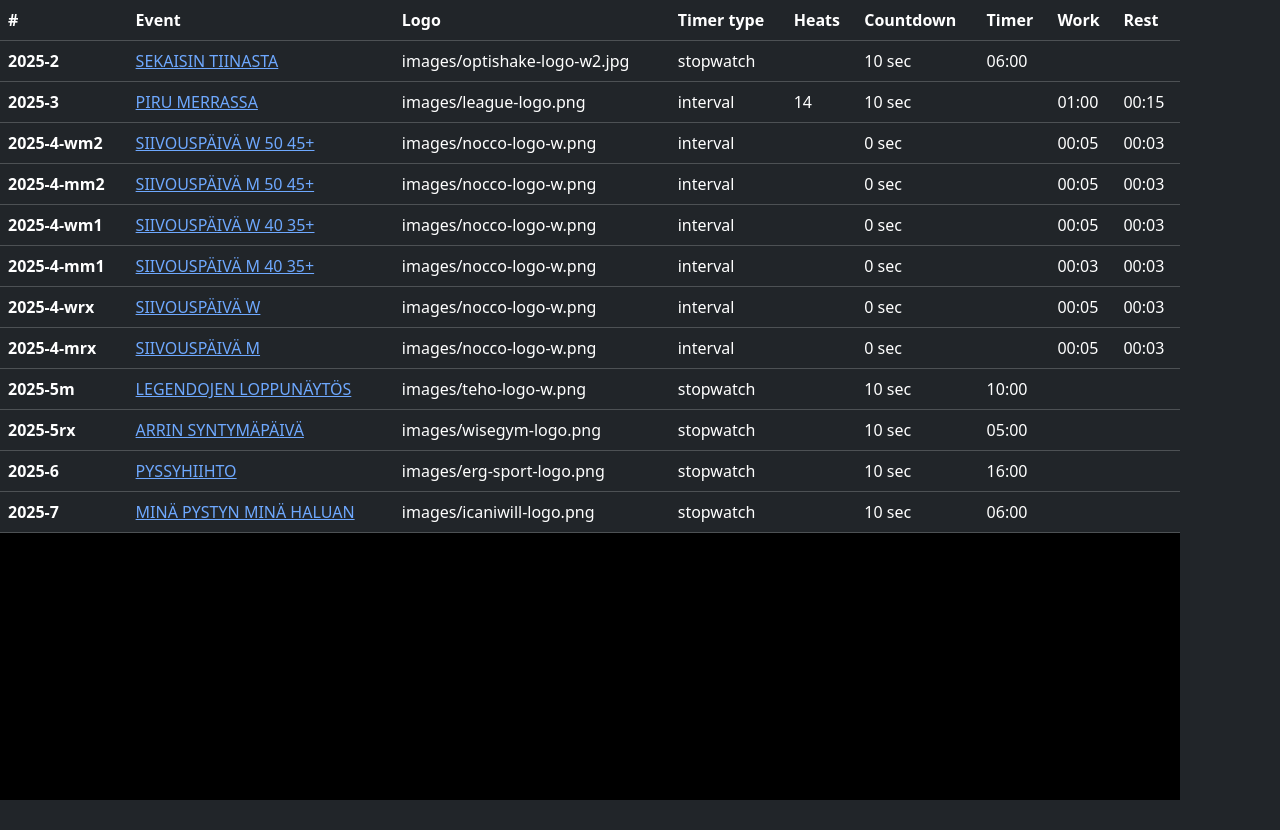
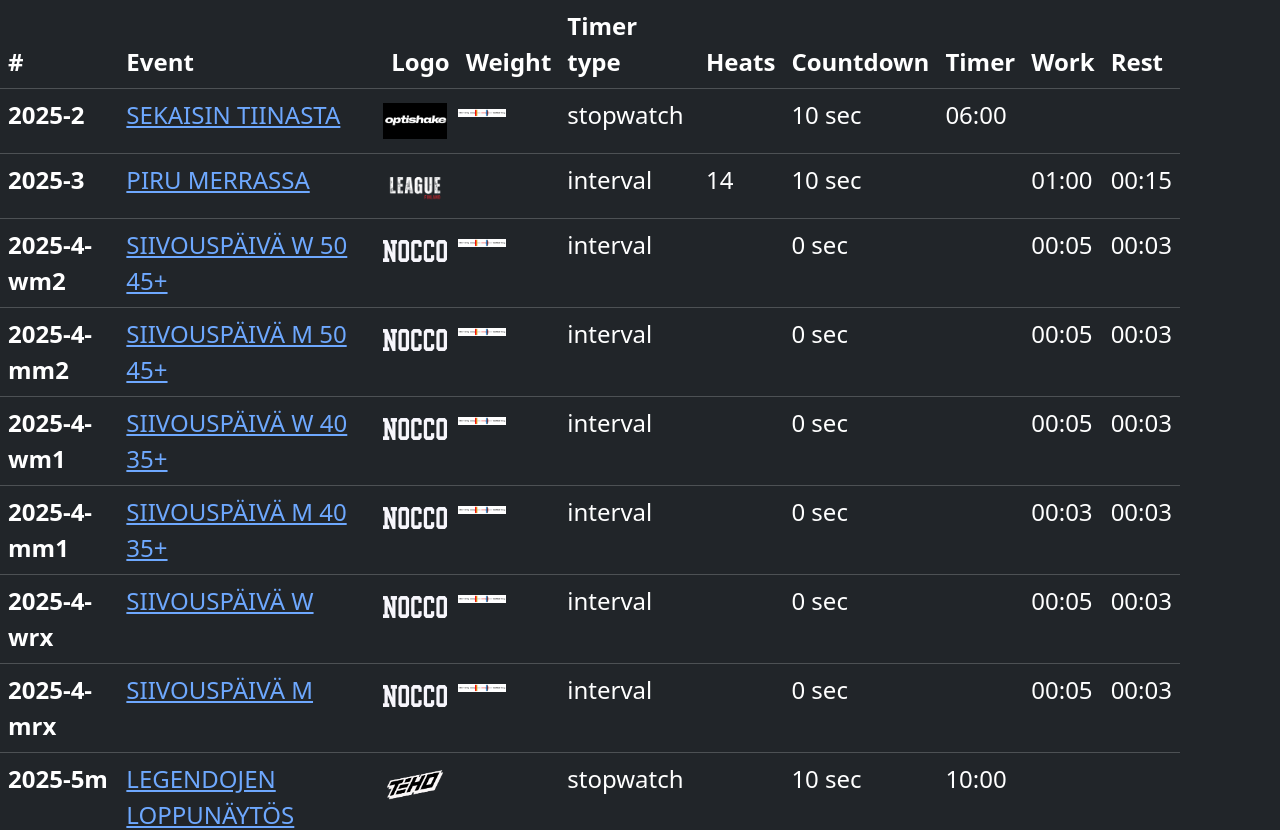
Before and after one commit to allanrh/ubtimer, an Angular app: page / in a window 1280 px wide. Shown: the top 830 px of the page. Before the commit the page ends 800 px from the top, so only its background shows below. Built offline with nearby package versions, Linux system fonts and the light colour scheme.

Commit message:
Layout tweaks

```diff
--- a/src/app/home/home.component.html
+++ b/src/app/home/home.component.html
@@ -6,6 +6,7 @@
       <th scope="col">#</th>
       <th scope="col">Event</th>
       <th scope="col">Logo</th>
+      <th scope="col">Weight</th>
       <th scope="col">Timer type</th>
       <th scope="col">Heats</th>
       <th scope="col">Countdown</th>
@@ -19,7 +20,12 @@
     <tr *ngFor="let timer of timers; index as i;">
       <th scope="row">{{timer.id}}</th>
       <td><a class="button" routerLink="/timer/{{timer.id}}">{{timer.name}}</a></td>
-      <td>{{timer.logo}}</td>
+      <td>
+        <img *ngIf="timer.logo" [src]="timer.logo" [alt]="getBaseFilename(timer.logo)" class="logo-thumbnail">
+      </td>
+      <td>
+        <img *ngIf="timer.weights" [src]="'images/' + timer.weights" [alt]="getBaseFilename(timer.weights)" class="weights-thumbnail">
+      </td>
       <td>{{timer.type}}</td>
       <td><span *ngIf="timer.heats">{{timer.heats}}</span></td>
       <td>{{timer.prep}} sec</td>
--- a/src/app/home/home.component.scss
+++ b/src/app/home/home.component.scss
@@ -2,4 +2,46 @@
   color: #333;
   background-color: black;
   height: 100vh;
+  font-size: 1.5em; /* 50% bigger than default */
 }
+
+.logo-cell {
+  display: flex;
+  align-items: center;
+  gap: 4px;
+}
+
+.logo-thumbnail {
+  width: 64px;
+  height: 64px;
+  object-fit: contain;
+  vertical-align: middle;
+  margin: 0;
+  padding: 0;
+  display: block;
+}
+
+.weights-filename {
+  font-size: 0.8em;
+  color: #888;
+  margin-top: 2px;
+  display: flex;
+  align-items: center;
+  gap: 4px;
+}
+
+.weights-thumbnail {
+  width: 48px;
+  height: 48px;
+  object-fit: contain;
+  vertical-align: middle;
+  margin: 0;
+  padding: 0;
+  display: block;
+}
+
+/* Remove padding from table cells containing images */
+td:has(.logo-thumbnail),
+td:has(.weights-thumbnail) {
+  padding: 0;
+}
--- a/src/app/home/home.component.ts
+++ b/src/app/home/home.component.ts
@@ -30,4 +30,9 @@ export class HomeComponent {
   //   return this.service.getTimers();
   // }
 
+  getBaseFilename(filepath: string): string {
+    if (!filepath) return '';
+    return filepath.split('/').pop() || filepath;
+  }
+
 }
```
